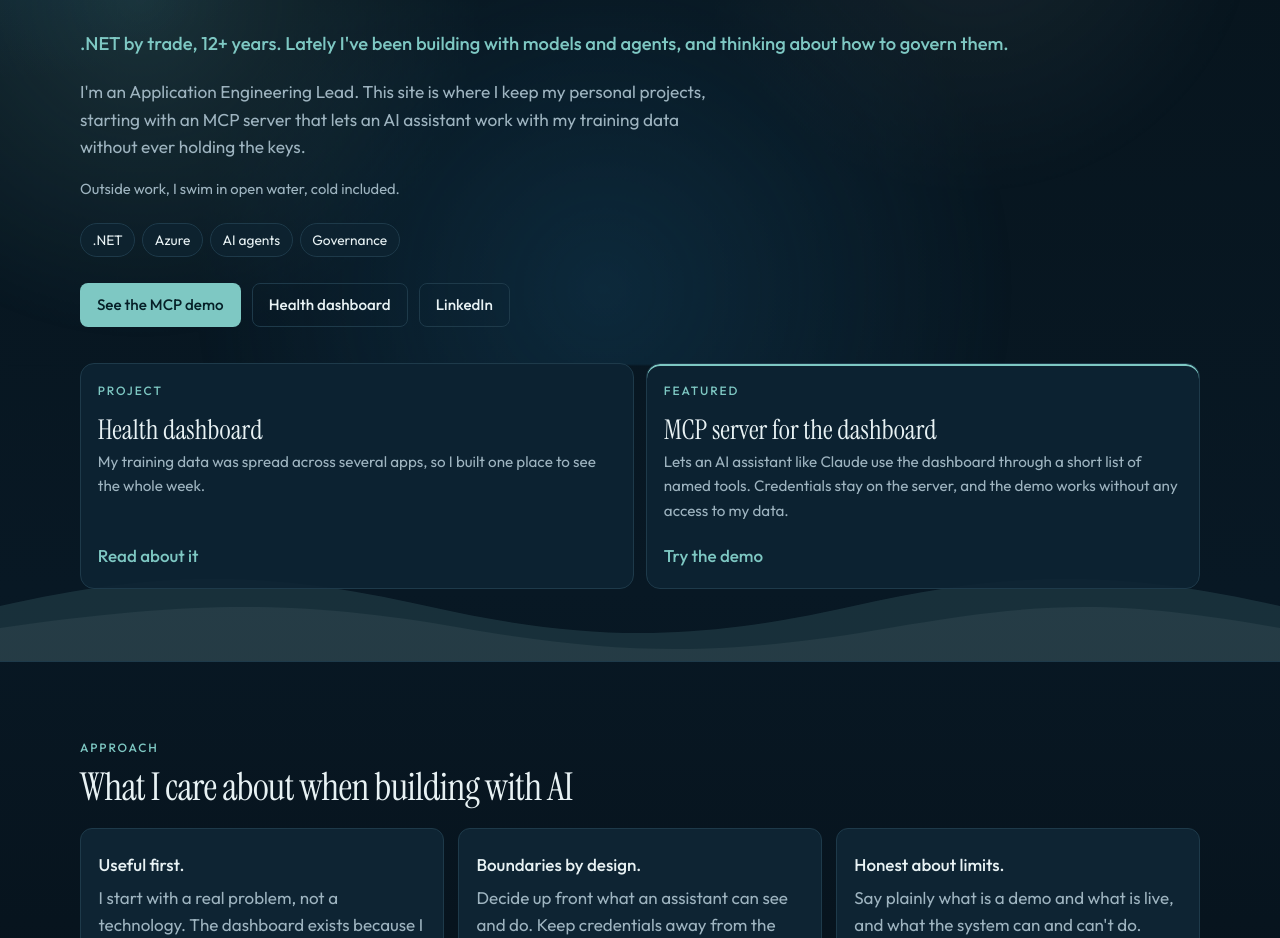
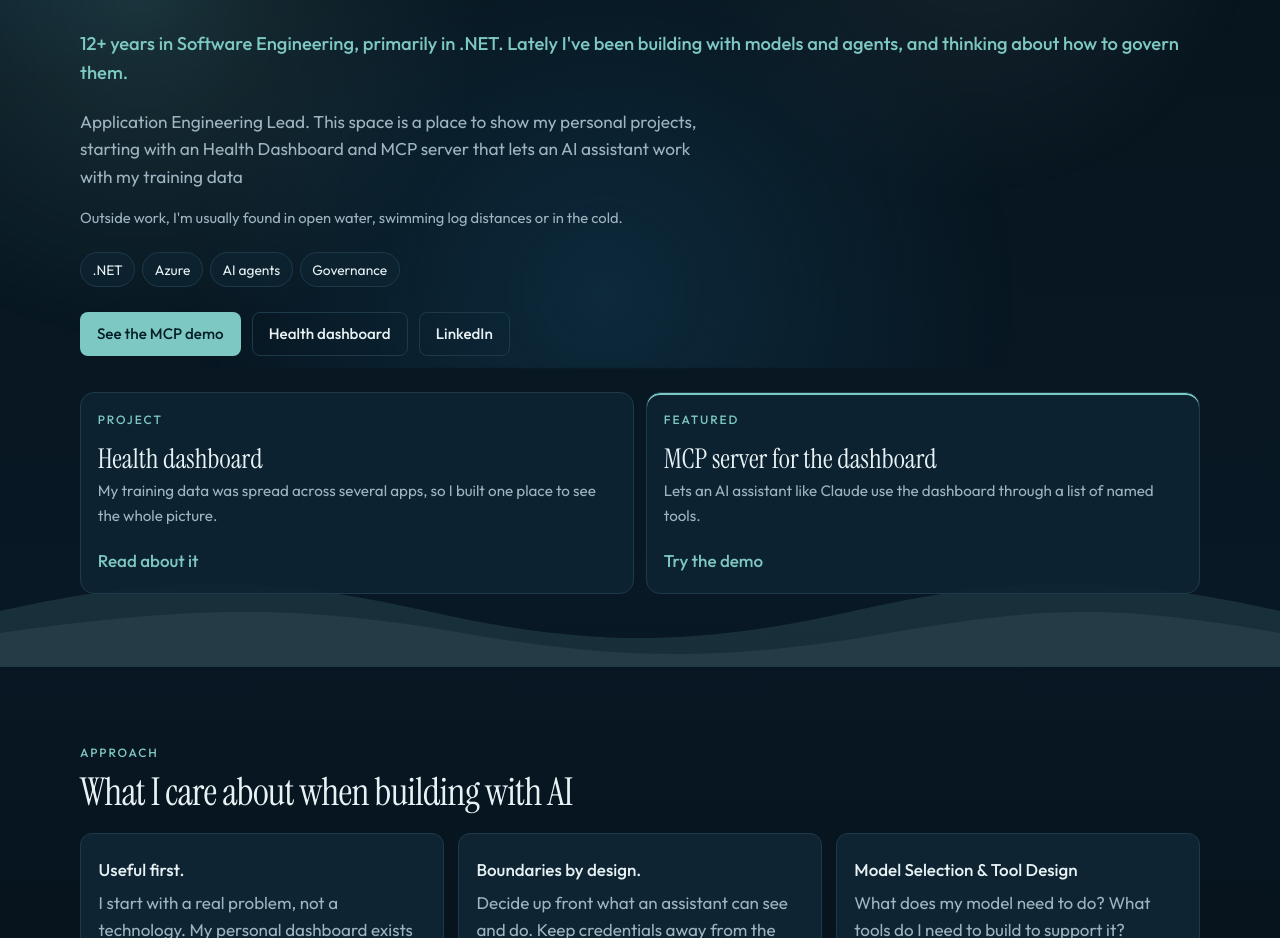
Before and after one commit to Graham1310/portfolio-site, a React (Vite) app: page / in a window 1280 px wide. Shown: the part 214-1152 px from the top of the page. Built offline with nearby package versions, Linux system fonts and the light colour scheme.

Commit message:
Refresh portfolio copy across home, project, featured and about.

```diff
--- a/src/content.ts
+++ b/src/content.ts
@@ -13,13 +13,13 @@ export const stack = [".NET", "Azure", "AI agents", "Governance"] as const
 export const dashboardStack = ["JavaScript", "Flask", "gunicorn", "nginx"] as const
 
 export const homeRole =
-  ".NET by trade, 12+ years. Lately I've been building with models and agents, and thinking about how to govern them."
+  "12+ years in Software Engineering, primarily in .NET. Lately I've been building with models and agents, and thinking about how to govern them."
 
 export const homeLede = [
-  "I'm an Application Engineering Lead. This site is where I keep my personal projects, starting with an MCP server that lets an AI assistant work with my training data without ever holding the keys.",
+  "Application Engineering Lead. This space is a place to show my personal projects, starting with an Health Dashboard and MCP server that lets an AI assistant work with my training data",
 ] as const
 
-export const swimLine = "Outside work, I swim in open water, cold included."
+export const swimLine = "Outside work, I'm usually found in open water, swimming log distances or in the cold."
 
 export const products = [
   {
@@ -27,7 +27,7 @@ export const products = [
     kicker: "Project",
     title: "Health dashboard",
     summary:
-      "My training data was spread across several apps, so I built one place to see the whole week.",
+      "My training data was spread across several apps, so I built one place to see the whole picture.",
     href: "/projects",
     cta: "Read about it",
     featured: false,
@@ -37,7 +37,7 @@ export const products = [
     kicker: "Featured",
     title: "MCP server for the dashboard",
     summary:
-      "Lets an AI assistant like Claude use the dashboard through a short list of named tools. Credentials stay on the server, and the demo works without any access to my data.",
+      "Lets an AI assistant like Claude use the dashboard through a list of named tools.",
     href: "/featured",
     cta: "Try the demo",
     featured: true,
@@ -47,15 +47,15 @@ export const products = [
 export const approach = [
   {
     title: "Useful first.",
-    body: "I start with a real problem, not a technology. The dashboard exists because I was tired of copying data between apps.",
+    body: "I start with a real problem, not a technology. My personal dashboard exists because I was tired of copying data between apps.",
   },
   {
     title: "Boundaries by design.",
     body: "Decide up front what an assistant can see and do. Keep credentials away from the model. Ask for confirmation before anything is changed or deleted.",
   },
   {
-    title: "Honest about limits.",
-    body: "Say plainly what is a demo and what is live, and what the system can and can't do.",
+    title: "Model Selection & Tool Design",
+    body: "What does my model need to do? What tools do I need to build to support it?",
   },
 ] as const
 
@@ -64,35 +64,35 @@ export const healthWork = {
   title: "Health dashboard",
   intro: "What it is, why I built it, and how it's put together.",
   paragraphs: [
-    "My training data lived in three places: a Garmin watch, a nutrition log, and a separate readiness check. I kept copying numbers between them to understand how my week was going.",
-    "So I built a dashboard that puts the week in one place: swimming, gym sessions, food, and a morning check-in. I use it every day for my own training.",
+    "My training data lived in three places: a Garmin watch, a nutrition log, and a seperate body measurements app. I kept copying numbers between them to understand how my week was going.",
+    "So I built a dashboard that puts everything in one place: swimming, gym sessions, food, body measurements, and a morning check-in. I use it every day for my own training.",
   ],
   builtHeading: "How it's built",
   builtBody: "A JavaScript front end talking to a Flask API, served by gunicorn behind nginx.",
   featuredLead:
-    "An AI assistant can also use the dashboard's data through an MCP server. Authentication stays on the server, so the assistant never holds a token.",
+    "An AI assistant can also use the dashboard's data through an MCP server. Secured and limited to the tools I've defined.",
 } as const
 
 export const story = [
   {
     index: "01",
     title: "Separate apps.",
-    body: "Garmin, nutrition and a readiness check each lived in their own app, and I copied between them.",
+    body: "Garmin, nutrition and a body measurements each lived in their own app, and I copied between them.",
   },
   {
     index: "02",
     title: "A dashboard.",
-    body: "I built a personal dashboard and moved the week into one place.",
+    body: "I built a personal dashboard and moved everything into one place.",
   },
   {
     index: "03",
     title: "An assistant.",
-    body: "I wanted an assistant to help with planning and logging. Its calls go through OAuth, and the token stays on the server.",
+    body: "I wanted an assistant to help with planning and logging. It's calls go through OAuth, and the token stays on the server.",
   },
   {
     index: "04",
     title: "An MCP server.",
-    body: "It publishes the calls the assistant is allowed to make. Each has a name and some arguments, and the dashboard does the work.",
+    body: "It publishes the tools the assistant is allowed to make. Each has a name and arguments, and the dashboard does the work.",
   },
 ] as const
 
@@ -183,9 +183,9 @@ export const guardrails = [
 ] as const
 
 export const aboutCopy = [
-  "I'm an Application Engineering Lead with 12+ years in software engineering, mostly .NET, C# and Azure. I enjoy the practical side of the job: getting systems built, shipped and running well.",
-  "More recently my work has moved towards AI adoption, security and governance, which means helping decide how teams can use these tools safely and sensibly. The projects on this site are my hands-on version of that: small, real systems where I can test those ideas myself.",
-  "Outside work I build things like the health dashboard, and I swim in open water, cold included.",
+  "I'm an Application Engineering Lead with 12+ years in software engineering, mostly .NET, C# and Azure. I enjoy the practical side of the job: getting systems built, shipped and stable.",
+  "More recently my work has moved towards AI adoption, security and governance, which means helping decide how teams can use these tools safely and sensibly. My personal projects I'm working on are my hands-on version of those ideas. Theory put into practice.",
+  "Outside work I tinker on my own projects like the health dashboard, and I'm an avoid open water swimmer, sometimes in the freezing cold.",
 ] as const
 
 export const onThisSite = [
```
